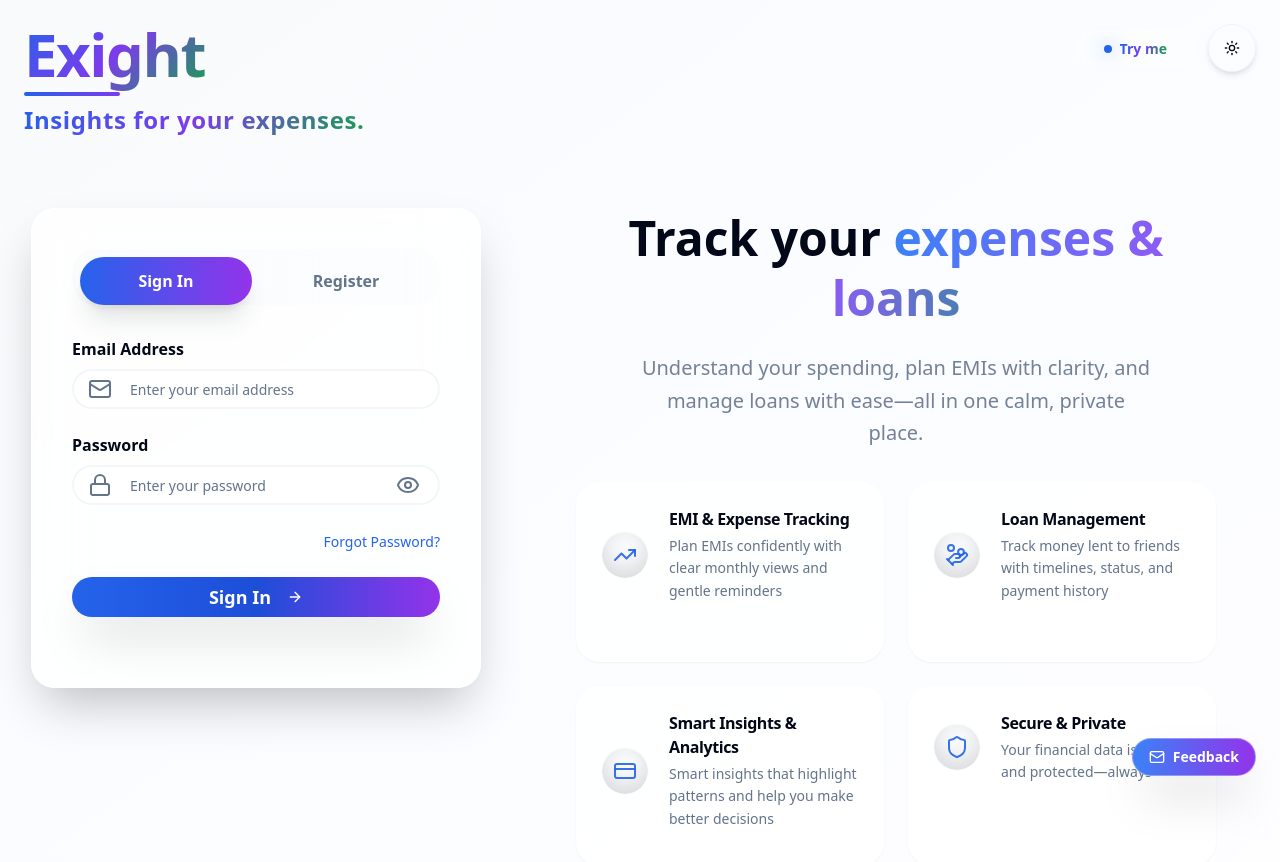
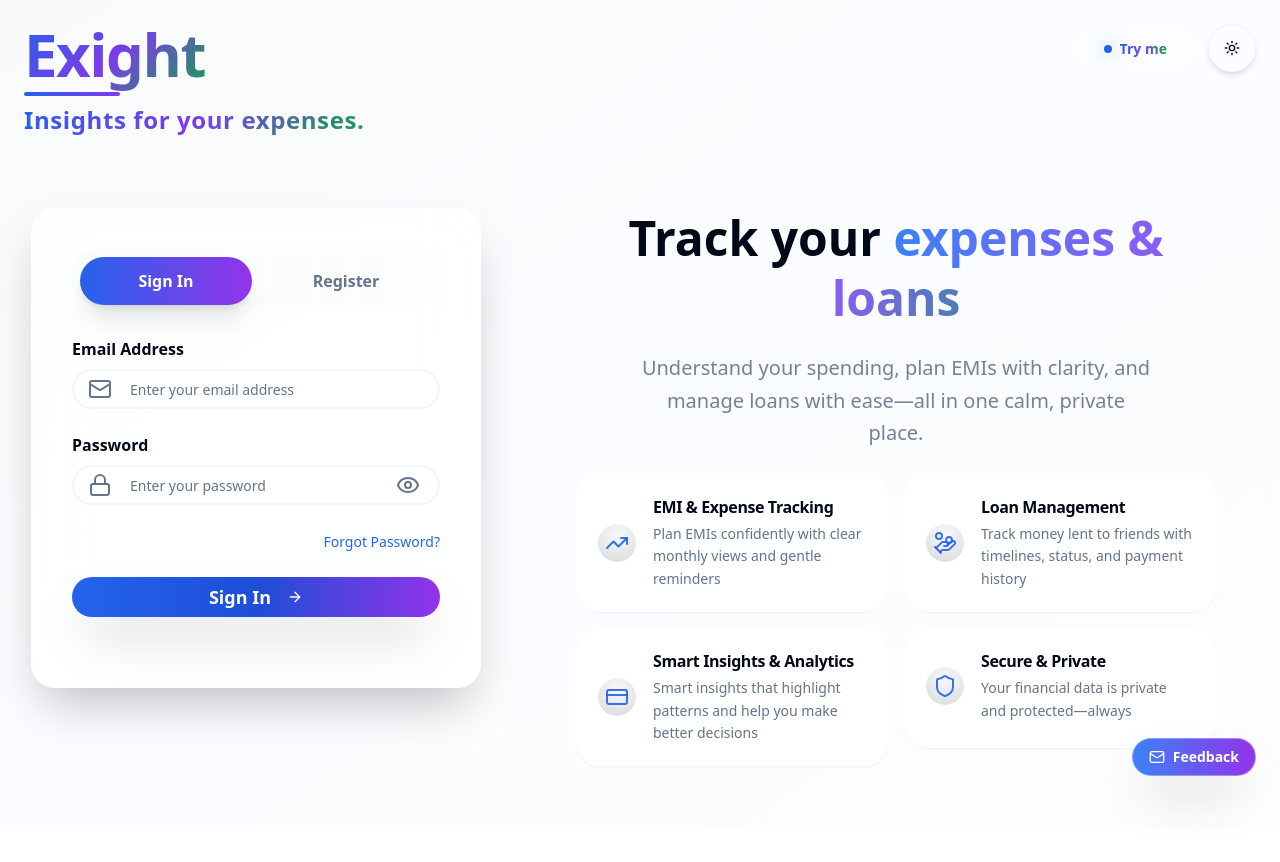
Before and after one commit to rescuedragon/exight2.0, a React (Vite) app: page /login in a window 1280 px wide. Shown: the top 862 px of the page. After the commit the page ends 830 px from the top, so only its background shows below. Built offline with nearby package versions, Linux system fonts and the light colour scheme.

Commit message:
Login hero: reduce promo feature card height (min-h 120px, tighter padding/gaps) to match Sign In column height; update INFO_LOG

```diff
--- a/src/components/Login.tsx
+++ b/src/components/Login.tsx
@@ -1145,7 +1145,7 @@ const Login = () => {
             initial={{ opacity: 0, x: 20 }}
             animate={{ opacity: 1, x: 0 }}
             transition={{ duration: 0.3, delay: 0.1 }}
-            className="max-w-2xl space-y-8"
+            className="max-w-2xl space-y-6"
           >
             {/* Hero Section */}
             <motion.div
@@ -1181,7 +1181,7 @@ const Login = () => {
               initial={{ opacity: 0, y: 15 }}
               animate={{ opacity: 1, y: 0 }}
               transition={{ duration: 0.3, delay: 0.3 }}
-              className="grid grid-cols-2 gap-6"
+              className="grid grid-cols-2 gap-4"
             >
               {features.map((feature, index) => (
                 <motion.div
@@ -1192,10 +1192,10 @@ const Login = () => {
                   whileHover={{ scale: 1.02, y: -2 }}
                   className="group"
                 >
-                  <Card className="rounded-3xl overflow-hidden shadow-ambient border border-white/30 bg-white/80 dark:bg-transparent dark:dark-surface min-h-[180px]">
-                    <CardContent className="p-6 h-full flex items-center">
-                      <div className="flex items-center gap-5">
-                        <div className="relative h-12 w-12 rounded-3xl bg-gradient-to-br from-blue-accent/18 via-purple-accent/14 to-emerald-accent/16 flex items-center justify-center border border-white/30 dark:border-white/10 shadow-ambient overflow-hidden">
+                  <Card className="rounded-3xl overflow-hidden shadow-ambient border border-white/30 bg-white/80 dark:bg-transparent dark:dark-surface min-h-[120px]">
+                    <CardContent className="p-5 h-full flex items-center">
+                      <div className="flex items-center gap-4">
+                        <div className="relative h-10 w-10 rounded-3xl bg-gradient-to-br from-blue-accent/18 via-purple-accent/14 to-emerald-accent/16 flex items-center justify-center border border-white/30 dark:border-white/10 shadow-ambient overflow-hidden">
                           <div className="absolute inset-0 rounded-3xl" style={{boxShadow:'inset 0 1px 0 rgba(255,255,255,.35), inset 0 -8px 22px rgba(0,0,0,.14)'}} />
                           <div className="relative text-blue-accent/90">{feature.icon}</div>
                         </div>
```
Also changed, not shown: 1 other file (tests, documents, lock files or other folders).
